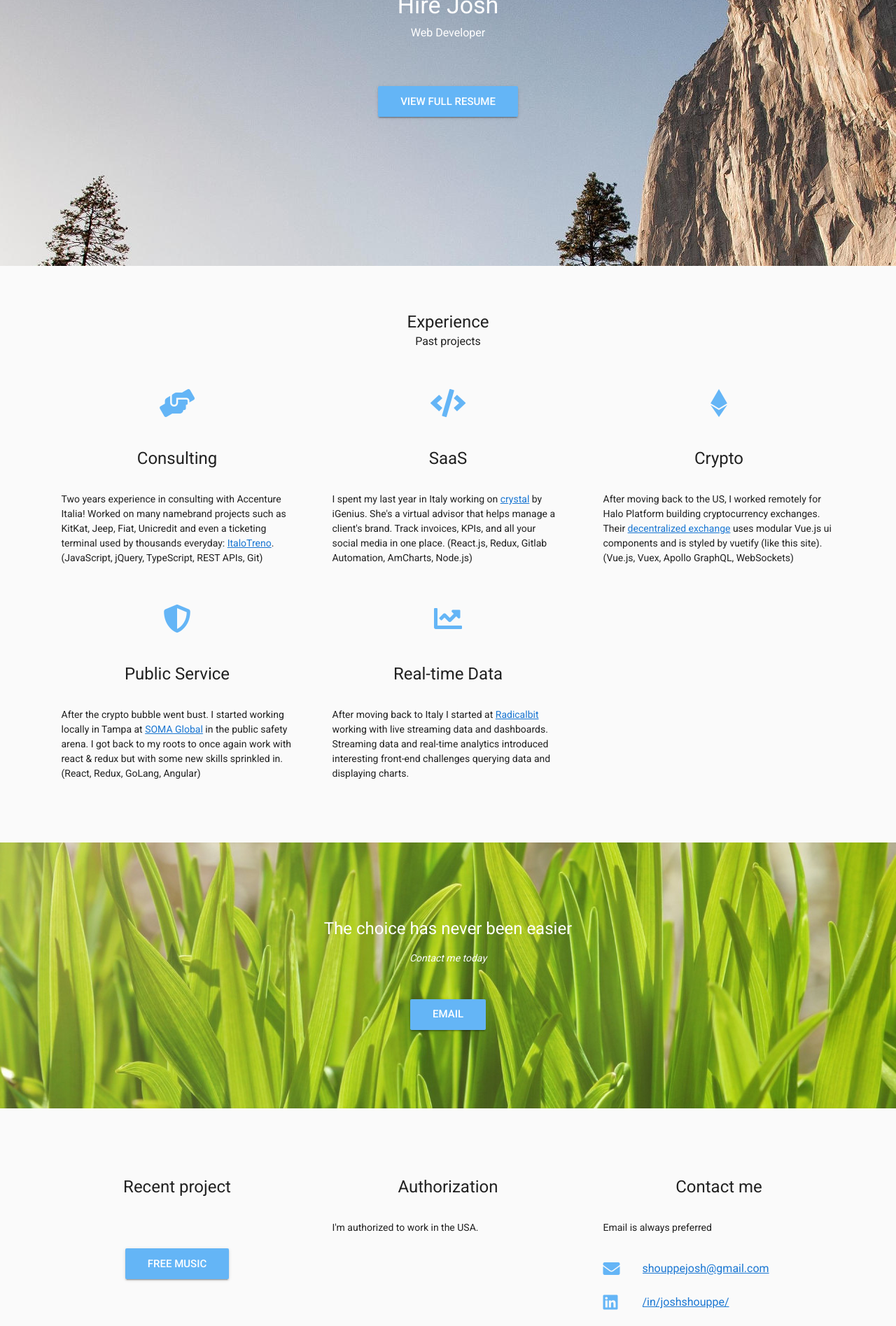
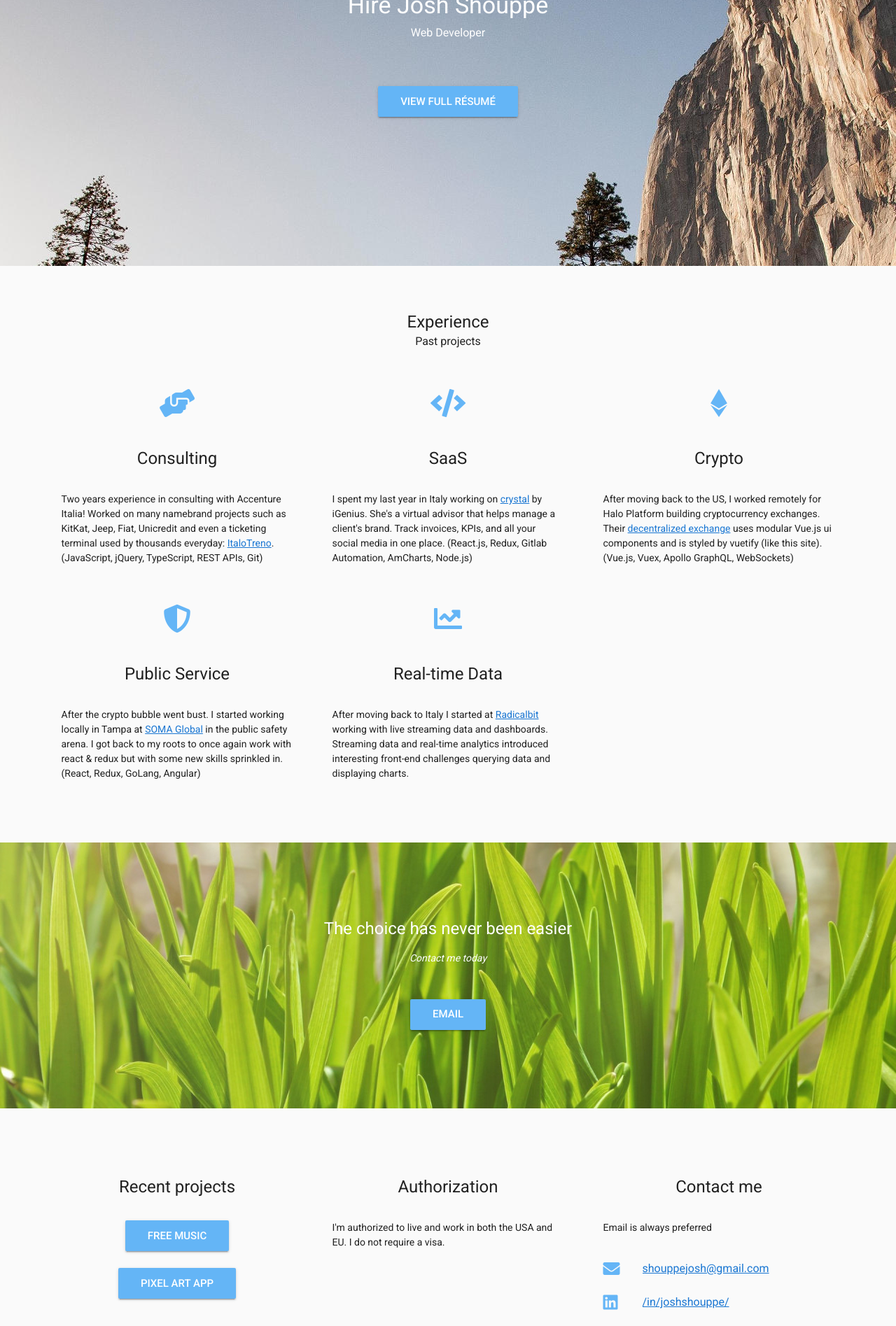
Before and after one commit to coozin/Resume, a Vue app: page /#/ in a window 1280 px wide. Shown: the part 220-2115 px from the top of the page at 70% size. Built offline with nearby package versions, Linux system fonts and the light colour scheme.

Commit message:
added fave project and installed updates

```diff
--- a/public/index.html
+++ b/public/index.html
@@ -5,7 +5,7 @@
     <meta http-equiv="X-UA-Compatible" content="IE=edge">
     <meta name="viewport" content="width=device-width,initial-scale=1.0">
     <link rel="icon" href="<%= BASE_URL %>favicon.ico">
-    <title>Josh for hire</title>
+    <title>Josh Shouppe for hire</title>
     <link href='https://fonts.googleapis.com/css?family=Roboto:100,300,400,500,700,900|Material+Icons' rel="stylesheet">
     <link href="https://fonts.googleapis.com/icon?family=Material+Icons" rel="stylesheet">
     <link rel="stylesheet" href="https://use.fontawesome.com/releases/v5.1.0/css/all.css">
--- a/src/components/MainPage.vue
+++ b/src/components/MainPage.vue
@@ -9,7 +9,7 @@
             justify-center
             class="white--text"
           >
-            <h1 class="white--text mb-2 display-1 text-xs-center">Hire Josh</h1>
+            <h1 class="white--text mb-2 display-1 text-xs-center">Hire Josh Shouppe</h1>
             <div class="subheading mb-3 text-xs-center">Web Developer</div>
             <v-btn
               class="blue lighten-2 mt-5"
@@ -17,7 +17,7 @@
               large
               to="/resume"
             >
-              View full resume
+              View full résumé
             </v-btn>
           </v-layout>
         </v-parallax>
@@ -145,20 +145,37 @@
             <v-flex xs12 sm4>
               <v-card flat class="elevation-0 transparent">
                 <v-card-title primary-title class="layout justify-center">
-                  <div class="headline">Recent project</div>
+                  <div class="headline">Recent projects</div>
                 </v-card-title>
                 <v-card-actions
                   class="justify-center"
                 >
                   <v-btn
-                    class="blue lighten-2 mt-5"
+                    class="blue lighten-2 mt-2"
                     dark
                     large
                     to="/music"
                   >
                     Free Music
                   </v-btn>
+                  <br />
+
                 </v-card-actions>
+                <v-card-actions
+                  class="justify-center"
+                >
+                  <v-btn
+                    class="blue lighten-2 mt-2"
+                    dark
+                    large
+                    href="https://github.com/coozin/pixel-art-app"
+                    target="_blank"
+                  >
+                    Pixel Art App
+                  </v-btn>
+
+                </v-card-actions>
+
               </v-card>
             </v-flex>
 
@@ -168,7 +185,7 @@
                   <div class="headline">Authorization</div>
                 </v-card-title>
                 <v-card-text>
-                  I'm authorized to work in the USA.
+                  I'm authorized to live and work in both the USA and EU. I do not require a visa.
                 </v-card-text>
               </v-card>
             </v-flex>
```
Also changed, not shown: 14 other files (tests, documents, lock files or other folders).
